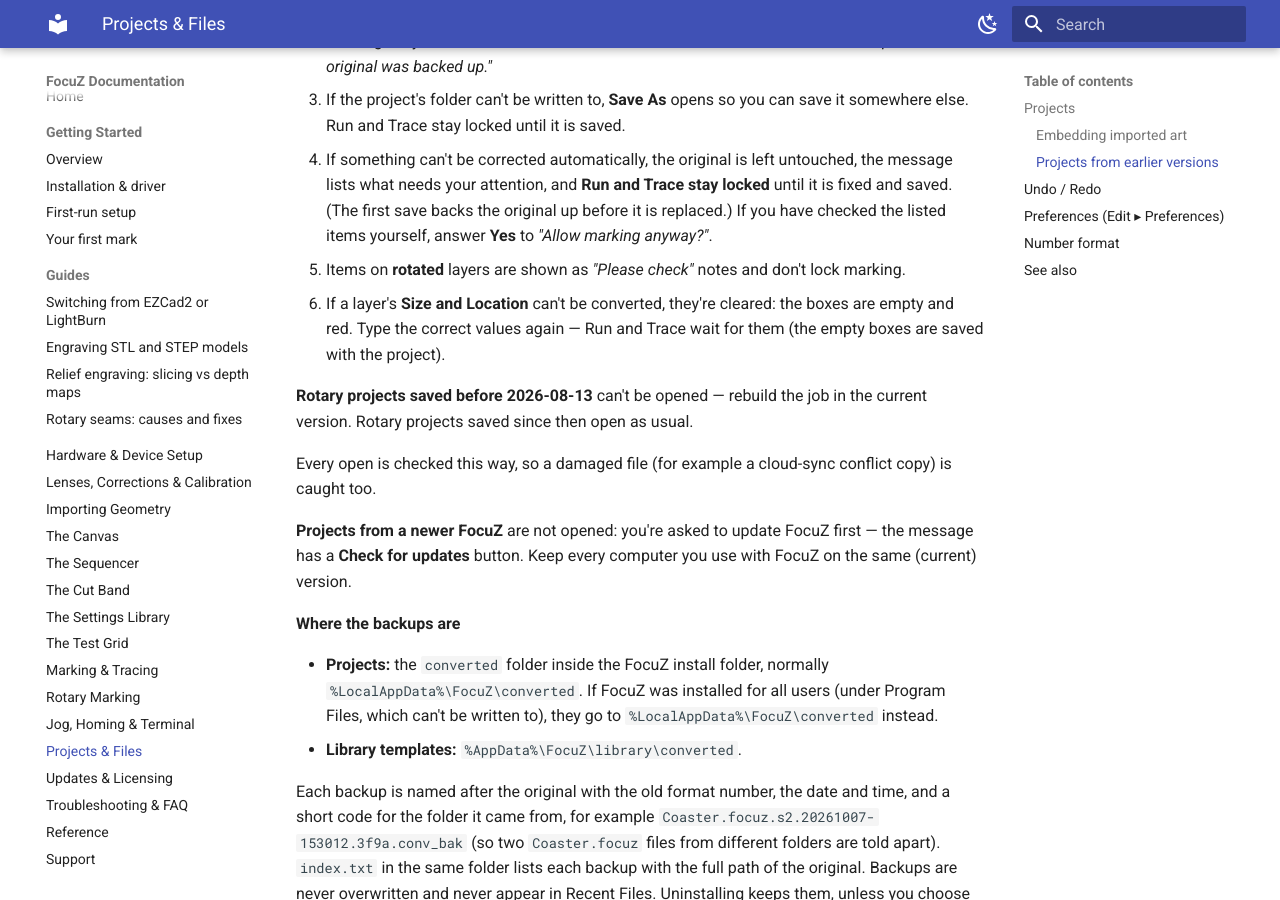
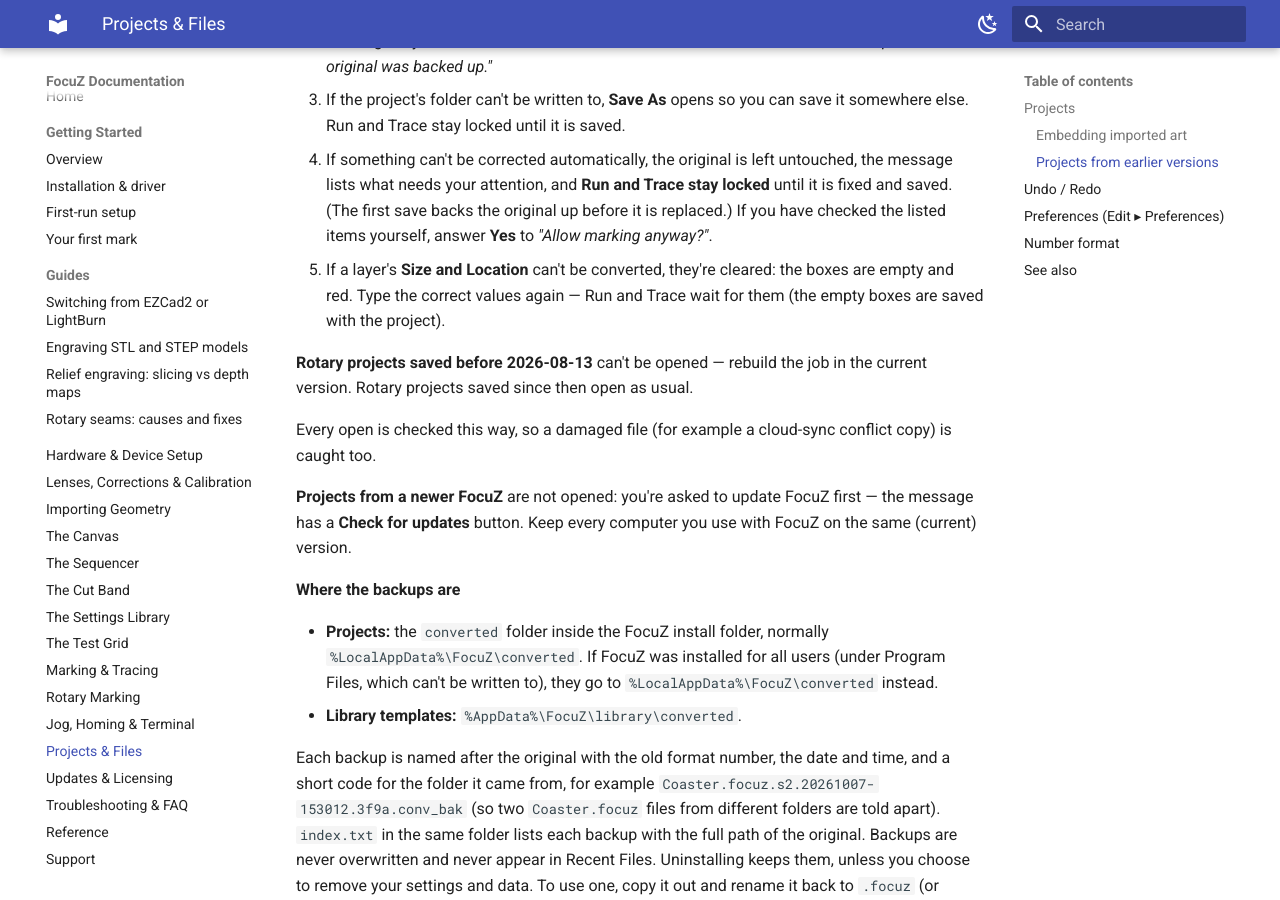
Before and after one commit to Lokahi-Shop/focuz-docs, an MkDocs documentation site: the page built from docs/projects-files.md, in a window 1280 px wide and 900 px high, scrolled down 1004 px. Built offline with MkDocs 1.6.1 and Material for MkDocs 9.7.7, drawn with Linux system fonts in a browser that asks for light colours.

Commit message:
Rotation v2 follow-ups: drop the rotated-layer Please-check note; multi-layer Size shows the outline
Co-Authored-By: Claude Opus 5.5 <noreply@anthropic.com>

```diff
--- a/docs/projects-files.md
+++ b/docs/projects-files.md
@@ -39,8 +39,7 @@ When you open a project saved by an earlier FocuZ, it is brought up to date for
    needs your attention, and **Run and Trace stay locked** until it is fixed and saved. (The first save
    backs the original up before it is replaced.) If you have checked the listed items yourself, answer
    **Yes** to *"Allow marking anyway?"*.
-5. Items on **rotated** layers are shown as *"Please check"* notes and don't lock marking.
-6. If a layer's **Size and Location** can't be converted, they're cleared: the boxes are empty and red. Type the
+5. If a layer's **Size and Location** can't be converted, they're cleared: the boxes are empty and red. Type the
    correct values again — Run and Trace wait for them (the empty boxes are saved with the project).
 
 **Rotary projects saved before 2026-08-13** can't be opened — rebuild the job in the current version. Rotary projects
```
Also changed, not shown: docs/canvas.md (+1 -1 lines).
